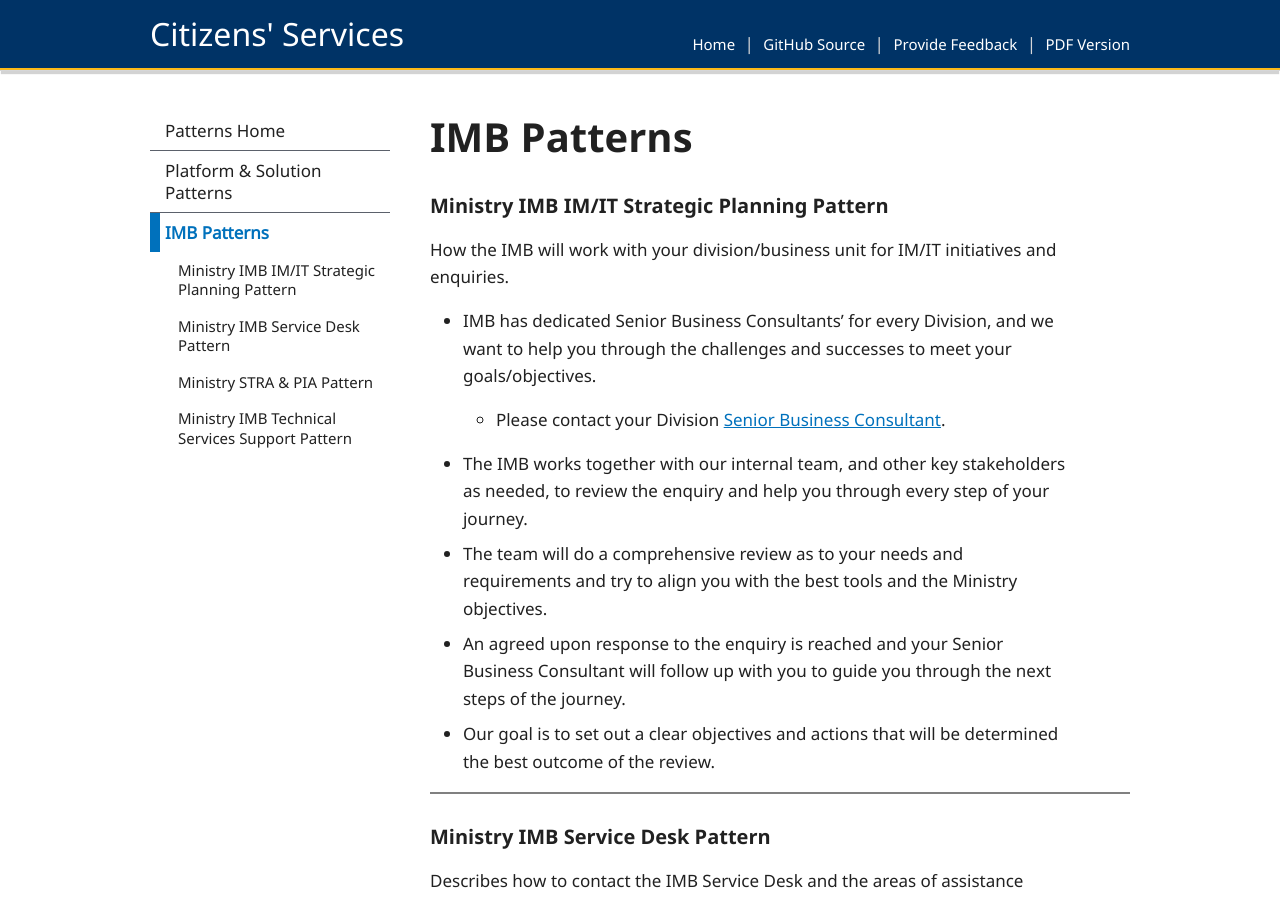
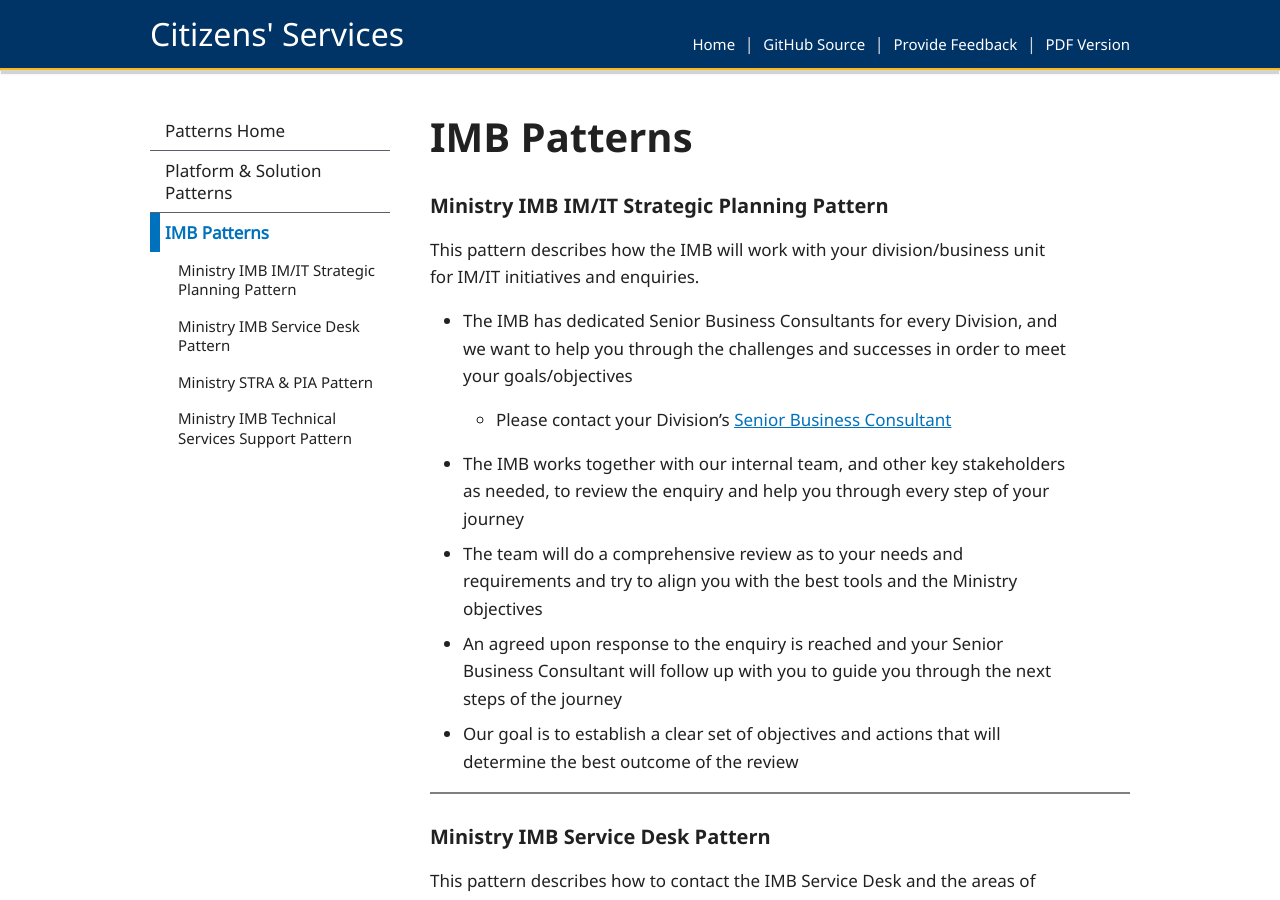
Before and after one commit to HeatherRemacle/exchangelabops, a Jekyll site: the page built from pages/patterns/imb-patterns.md, in a window 1280 px wide and 900 px high. Built offline with Jekyll 4.4.1, drawn with Linux system fonts in a browser that asks for light colours; some of the changed text lies outside the part shown.

Commit message:
Update patterns

```diff
--- a/pages/patterns/imb-patterns.md
+++ b/pages/patterns/imb-patterns.md
@@ -15,59 +15,59 @@ subnav:
       href: '#ministry-imb-technical-services-support-pattern'
 ---
 ### Ministry IMB IM/IT Strategic Planning Pattern
-How the IMB will work with your division/business unit for IM/IT initiatives and enquiries.
+This pattern describes how the IMB will work with your division/business unit for IM/IT initiatives and enquiries.
 
-- IMB has dedicated Senior Business Consultants’ for every Division, and we want to help you through the challenges and successes to meet your goals/objectives.
-    - Please contact your Division [Senior Business Consultant](https://intranet.gov.bc.ca/thehub/ocio/ocio-enterprise-services/imb){:target="_blank"}.
-- The IMB works together with our internal team, and other key stakeholders as needed, to review the enquiry and help you through every step of your journey.
-- The team will do a comprehensive review as to your needs and requirements and try to align you with the best tools and the Ministry objectives.
-- An agreed upon response to the enquiry is reached and your Senior Business Consultant will follow up with you to guide you through the next steps of the journey.
-- Our goal is to set out a clear objectives and actions that will be determined the best outcome of the review.
+- The IMB has dedicated Senior Business Consultants for every Division, and we want to help you through the challenges and successes in order to meet your goals/objectives
+    - Please contact your Division's [Senior Business Consultant](https://intranet.gov.bc.ca/thehub/ocio/ocio-enterprise-services/imb){:target="_blank"}
+- The IMB works together with our internal team, and other key stakeholders as needed, to review the enquiry and help you through every step of your journey
+- The team will do a comprehensive review as to your needs and requirements and try to align you with the best tools and the Ministry objectives
+- An agreed upon response to the enquiry is reached and your Senior Business Consultant will follow up with you to guide you through the next steps of the journey
+- Our goal is to establish a clear set of objectives and actions that will determine the best outcome of the review
 
 <hr style="height:2px;border-width:0;color:gray;background-color:gray">
 
 ### Ministry IMB Service Desk Pattern
-Describes how to contact the IMB Service Desk and the areas of assistance available to the Ministry.
+This pattern describes how to contact the IMB Service Desk and the areas of assistance available to the Ministry.
 
-Ministry staff and client can contact service desk via phone, [email](mailto:CITZIMBSD@gov.bc.ca) or the [OCIO My Service Centre](https://ociomysc.service-now.com/sp) to request a service or a product.
+Ministry staff and clients can contact the service desk via phone, [email](mailto:CITZIMBSD@gov.bc.ca) or the [OCIO My Service Centre](https://ociomysc.service-now.com/sp) to request a service or a product.
 
 Users can access the [IMB Hub](https://intranet.gov.bc.ca/thehub/ocio/ocio-enterprise-services/imb){:target="_blank"} site for  IMB Service Catalogue information.
 
 The Service Desk will assist clients by:
-- Reviewing and authenticating requests or consults with requesters where necessary, and entering requests into the ticketing system for tracking
+- Reviewing and authenticating requests or consulting with requesters where necessary, and entering requests into the ticketing system for tracking
 - Providing technical support for meeting rooms at 4000 Seymour, including visual and audio equipment
-- Creating and  maintaining a knowledge base of IT order and problem management processes and work-arounds
+- Creating and maintaining a knowledge base of IT order and problem management processes and work-arounds
 - Identifying, defining and analysing recurring issues, potential problems and opportunities for business or system improvements
 - Advising clients on best practices for the use of IT services and technology and ensuring that clients can utilize IT resources effectively
-- Managing loaning process for IT equipment such as laptops, projectors for use in boardrooms
-- Directing clients to available information on online, LAN drives, 77000, Self-Serve portal based on what they are looking for
+- Managing loaning process for IT equipment such as laptops or projectors for use in boardrooms
+- Directing clients to available information on the internet, LAN drives, 77000, or the Self-Serve portal, based on what they are looking for
 - Responding to clients requests via emails, phone calls and replies from the ticketing systems
-- Following up and updating clients on the progress of the request via emails, phone calls and updating tickets accordingly
+- Following up and updating clients on the progress of their requests via email, phone, and ticket updates
 
 The CITZ IMB Service Desk Manager can be reached by email [here](mailto:gladys.gatobu@gov.bc.ca).
 
 <hr style="height:2px;border-width:0;color:gray;background-color:gray">
 
 ### Ministry STRA & PIA Pattern
-Describes a set of steps to allow your team to start your STRA and PIA journey.
-- Project team contacts the [Information Privacy and Security Team](mailto:CITZ Security and Privacy CITZ:EX %3cSecurityandPrivacy.Citz@gov.bc.ca%3e) (IPS) to seek advice and initiate the assessment process.
-- IPS collects information from the project team to provide an initial recommendation regarding assessment approach and scope.
-- IPS works together with the project team, and other key stakeholders as needed, to conduct the assessment.
-- Project team supports the process by providing all relevant information and documentation to IPS in order to conduct the assessment.
-- IPS liaises with core government information privacy and security branches (i.e., the Privacy, Compliance and Training Branch (PCT) and the Information Security Branch (ISB)) throughout the process, including during the assessment ‘sign-off’ phase.
+This pattern describes a set of steps to allow your team to start your STRA and PIA journey.
+- The project team contacts the [Information Privacy and Security Team](mailto:CITZ Security and Privacy CITZ:EX %3cSecurityandPrivacy.Citz@gov.bc.ca%3e) (IPS) to seek advice and initiate the assessment process
+- The IPS collects information from the project team to provide an initial recommendation regarding assessment approach and scope
+- The IPS works together with the project team, and other key stakeholders as needed, to conduct the assessment
+- The project team supports the process by providing all relevant information and documentation to IPS in order to conduct the assessment
+- The IPS liaises with core government information privacy and security branches (i.e., the Privacy, Compliance and Training Branch (PCT) and the Information Security Branch (ISB)) throughout the process, including during the assessment ‘sign-off’ phase
 
 <hr style="height:2px;border-width:0;color:gray;background-color:gray">
 
 ### Ministry IMB Technical Services Support Pattern
-Describes a set of steps to allow your team to engage the IMB Infrastructure support team and their service offerings.
+This pattern describes a set of steps to allow your team to engage the IMB Infrastructure support team and their service offerings.
 
 IMB Technical Services works with the different business units to manage their technical infrastructure.
-- Project team contacts the IMB Technical Services team to seek advice on:
-    - Management and provisioning of Infrastructure.
-    - SSL cert management
-    - Assistance with Reverse Proxy and Site Minder setup for applications and websites.
-    - Monitoring Server and application infrastructure.
+- The project team contacts the IMB Technical Services team to seek advice on:
+    - Management and provisioning of Infrastructure
+    - SSL certificate management
+    - Assistance with Reverse Proxy and Site Minder setup for applications and websites
+    - Monitoring Server and application infrastructure
     - Assistance with setup, install and upgrades for applications and Web infrastructure to support applications.
-    - Firewall rule management.
-    - Infrastructure patch and change management.
-- IMB Technical Services Team is available by [email](mailto:CITZIMBTechServ@gov.bc.ca) to provide consulting services on these services.
+    - Firewall rule management
+    - Infrastructure patch and change management
+- IMB Technical Services Team is available by [email](mailto:CITZIMBTechServ@gov.bc.ca) to provide consulting services on these services
```
Also changed, not shown: pages/patterns/platform-&-solution-patterns.md (+10 -10 lines).
